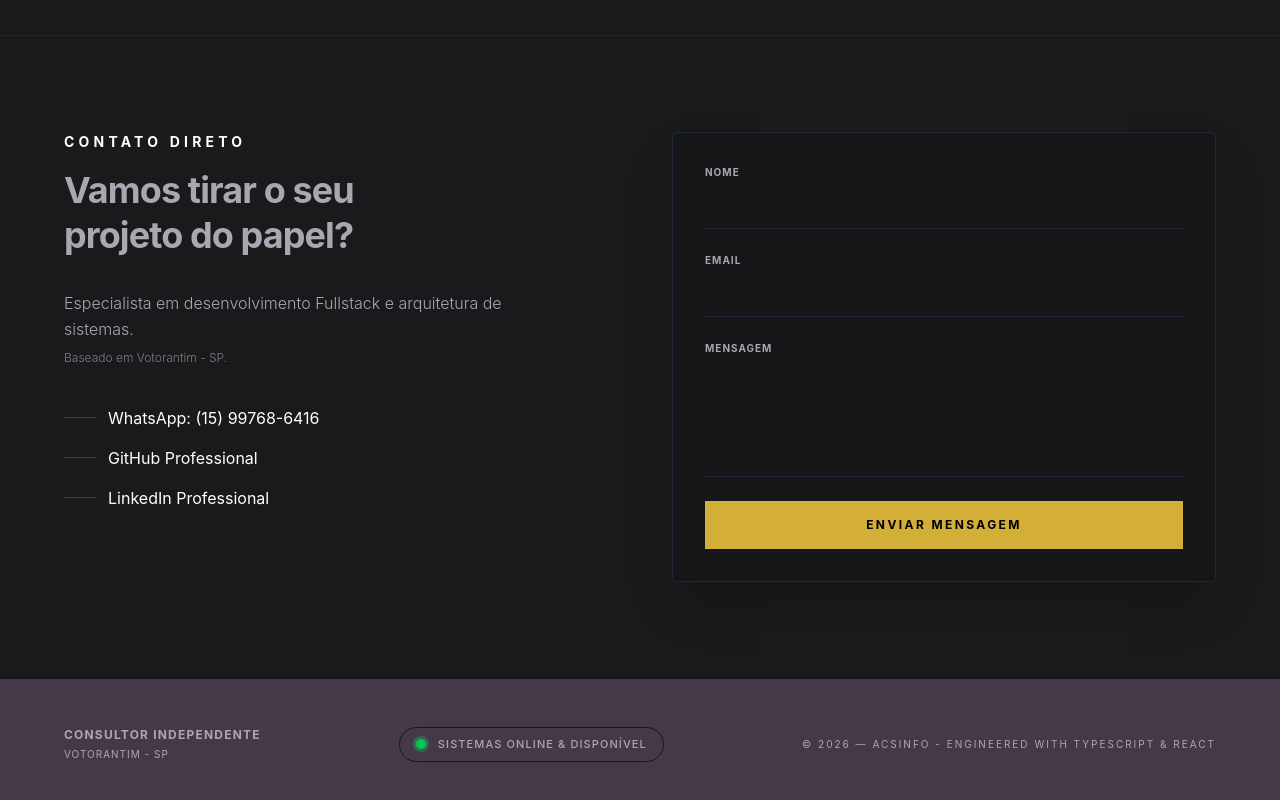
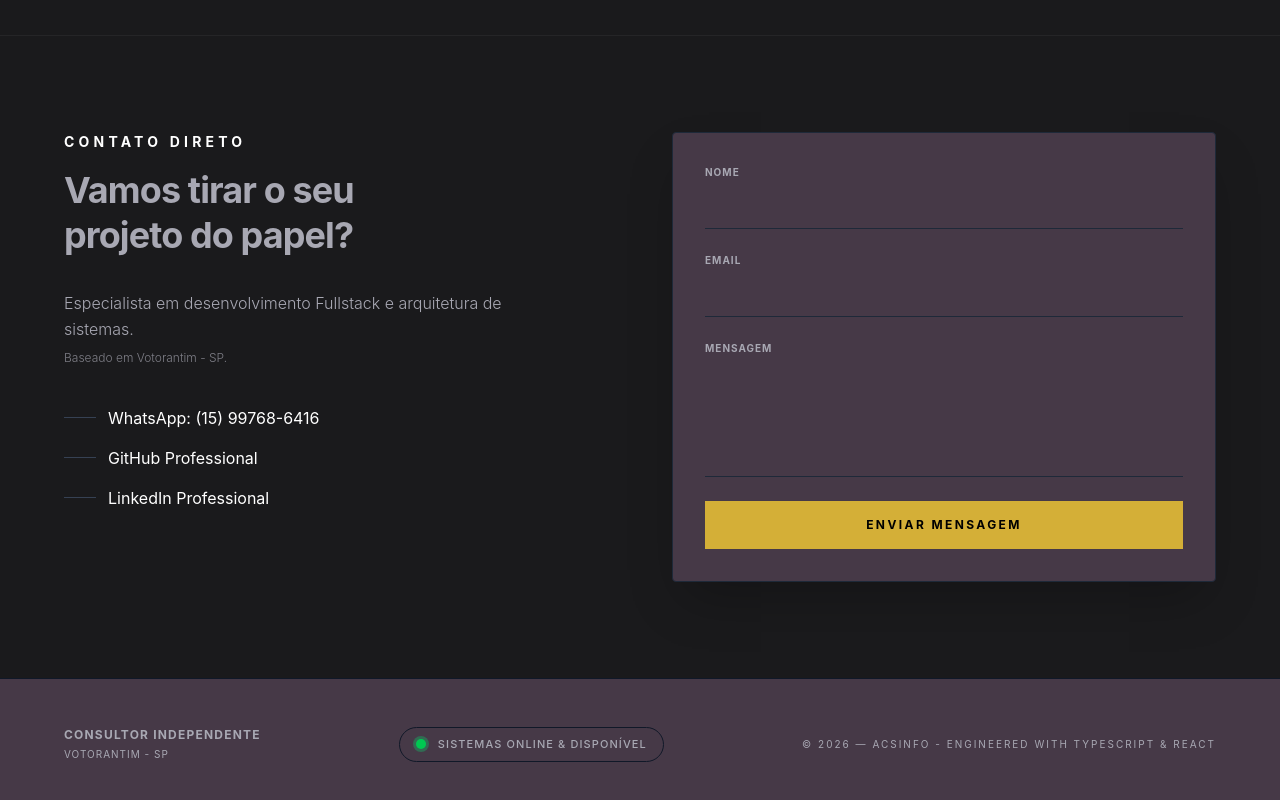
Before and after one commit to alexcaetanosup/acsinfo-portfolio, a React (Vite) app: page / in a window 1280 px wide. Shown: the part 2888-3688 px from the top of the page. Built offline with nearby package versions, Linux system fonts and the light colour scheme.

Commit message:
build: otimização do vite e limpeza de avisos do esbuild 5

```diff
--- a/src/components/Contact.tsx
+++ b/src/components/Contact.tsx
@@ -63,9 +63,19 @@ const Contact: React.FC = () => {
                 </div>
 
                 {/* LADO DIREITO: FORMULÁRIO */}
-                <div className="bg-[#161618] text-white p-8 border border-gray-800 rounded-sm shadow-2xl">
+
+                {/* Mimha chave na Web3Forms: bba34a22-4b8b-49ca-b0a1-9357f5445079 */}
+                {/* <form action="https://api.web3forms.com/submit" method="POST">
+                    <input type="hidden" name="access_key" value="bba34a22-4b8b-49ca-b0a1-9357f5445079">
+                        <input type="text" name="name" required>
+                            <input type="email" name="email" required>
+                                <textarea name="message" required></textarea>
+                                <button type="submit">Submit</button>
+                            </form> */}
+
+                <div className=" bg-brand-deep text-white p-8 border border-gray-800 rounded-sm shadow-2xl">
                     <form action="https://api.web3forms.com/submit" method="POST" className="space-y-6">
-                        <input type="hidden" name="apikey" value="SUA_CHAVE_AQUI" />
+                        <input type="hidden" name="apikey" value="bba34a22-4b8b-49ca-b0a1-9357f5445079" />
 
                         <div className="flex flex-col space-y-2">
                             <label className="text-[10px] uppercase tracking-widest text-gray-500 font-bold">Nome</label>
```
